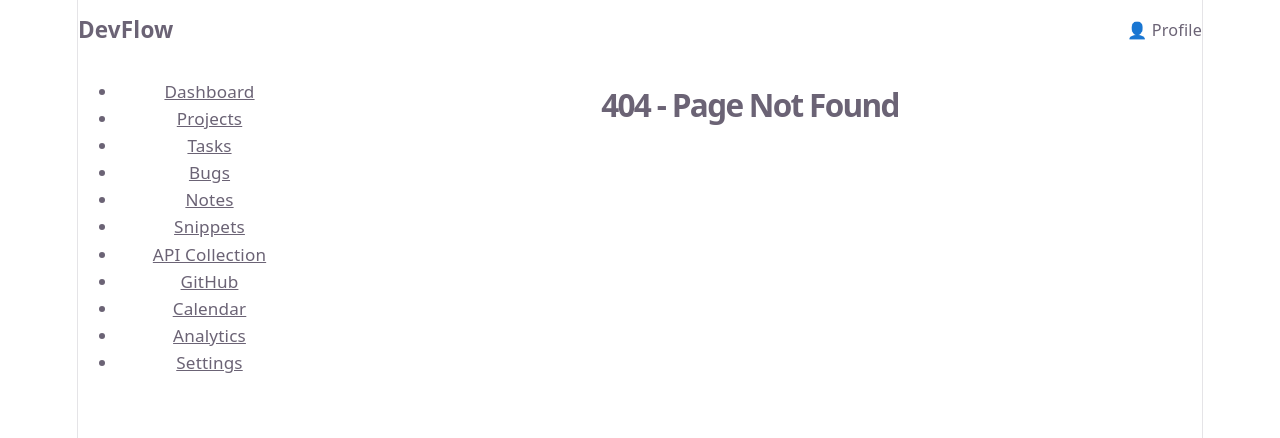
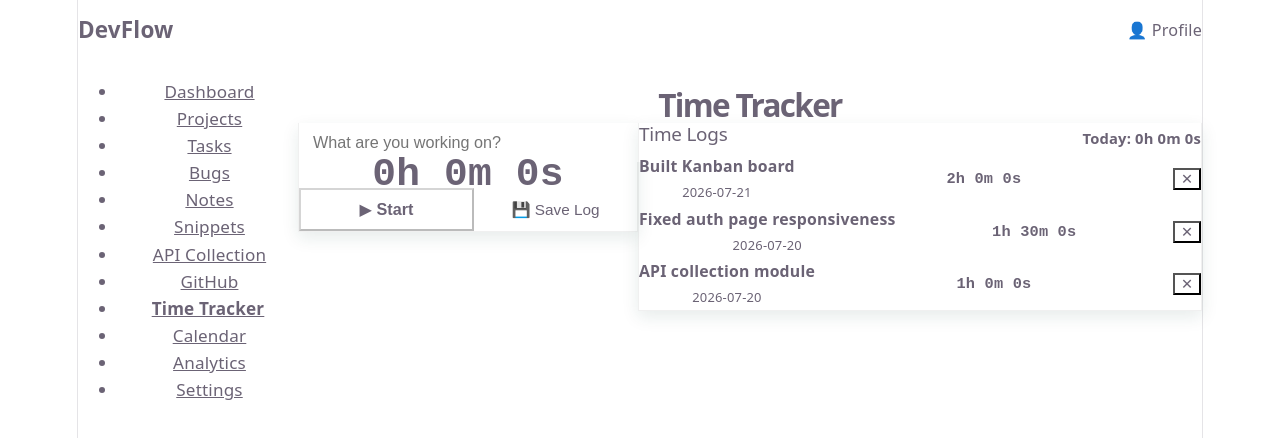
Before and after one commit to Fariss2507/DevFlow, a React (Vite) app: page /time-tracker in a window 1280 px wide. Before the commit this address had no page. Shown: the top 438 px of the page. Built offline with nearby package versions, Linux system fonts and the light colour scheme; the HTML template or start-up script is replaced by a standard one.

Commit message:
feat: add time tracker with start/stop timer and daily logs

```diff
--- a/src/components/Sidebar.jsx
+++ b/src/components/Sidebar.jsx
@@ -10,6 +10,7 @@ const links = [
   { to: '/snippets', label: 'Snippets' },
   { to: '/apis', label: 'API Collection' },
   { to: '/github', label: 'GitHub' },
+  { to: '/time-tracker', label: 'Time Tracker' },
   { to: '/calendar', label: 'Calendar' },
   { to: '/analytics', label: 'Analytics' },
   { to: '/settings', label: 'Settings' },
--- /dev/null
+++ b/src/data/timeTrackerData.js
@@ -0,0 +1,12 @@
+export const initialLogs = [
+  { id: 1, task: 'Built Kanban board', date: '2026-07-21', duration: 7200 }, // seconds
+  { id: 2, task: 'Fixed auth page responsiveness', date: '2026-07-20', duration: 5400 },
+  { id: 3, task: 'API collection module', date: '2026-07-20', duration: 3600 },
+];
+
+export function formatDuration(seconds) {
+  const h = Math.floor(seconds / 3600);
+  const m = Math.floor((seconds % 3600) / 60);
+  const s = seconds % 60;
+  return `${h}h ${m}m ${s}s`;
+}
--- /dev/null
+++ b/src/pages/TimeTracker/LogList.jsx
@@ -0,0 +1,50 @@
+import { motion, AnimatePresence } from 'framer-motion';
+import { formatDuration } from '../../data/timeTrackerData';
+import './TimeTracker.css';
+
+export default function LogList({ logs, onDelete }) {
+  const totalToday = logs
+    .filter((l) => l.date === new Date().toISOString().split('T')[0])
+    .reduce((sum, l) => sum + l.duration, 0);
+
+  return (
+    <motion.div
+      className="log-panel"
+      initial={{ opacity: 0, y: 16 }}
+      animate={{ opacity: 1, y: 0 }}
+      transition={{ duration: 0.4, ease: 'easeOut', delay: 0.1 }}
+    >
+      <div className="log-panel-header">
+        <h2>Time Logs</h2>
+        <span className="today-total">Today: {formatDuration(totalToday)}</span>
+      </div>
+
+      {logs.length === 0 ? (
+        <p className="empty-state">No time logged yet.</p>
+      ) : (
+        <div className="log-list">
+          <AnimatePresence>
+            {logs.map((log) => (
+              <motion.div
+                className="log-item"
+                key={log.id}
+                layout
+                initial={{ opacity: 0, x: -20 }}
+                animate={{ opacity: 1, x: 0 }}
+                exit={{ opacity: 0, x: 20, height: 0 }}
+                transition={{ duration: 0.25 }}
+              >
+                <div>
+                  <div className="log-task">{log.task}</div>
+                  <div className="log-date">{log.date}</div>
+                </div>
+                <div className="log-duration">{formatDuration(log.duration)}</div>
+                <button className="log-delete" onClick={() => onDelete(log.id)}>✕</button>
+              </motion.div>
+            ))}
+          </AnimatePresence>
+        </div>
+      )}
+    </motion.div>
+  );
+}
--- /dev/null
+++ b/src/pages/TimeTracker/TimeTracker.css
@@ -0,0 +1,141 @@
+.time-tracker-layout {
+  display: grid;
+  grid-template-columns: 340px 1fr;
+  gap: var(--spacing-lg);
+  align-items: start;
+}
+
+.timer-box {
+  background: var(--color-surface);
+  border: 1px solid rgba(0, 0, 0, 0.06);
+  border-top: 3px solid var(--color-primary);
+  border-radius: var(--radius-md);
+  padding: var(--spacing-lg);
+  box-shadow: 0 6px 16px rgba(23, 67, 63, 0.1);
+  text-align: center;
+}
+
+.timer-task-input {
+  width: 100%;
+  padding: 10px 14px;
+  border: 1px solid var(--color-border);
+  border-radius: var(--radius-sm);
+  font-size: 0.9rem;
+  margin-bottom: var(--spacing-lg);
+}
+
+.timer-task-input:focus {
+  outline: none;
+  border-color: var(--color-accent);
+}
+
+.timer-display {
+  font-size: 2.2rem;
+  font-weight: 800;
+  color: var(--color-primary-dark);
+  font-family: 'Courier New', monospace;
+  margin-bottom: var(--spacing-lg);
+}
+
+.timer-controls {
+  display: flex;
+  gap: var(--spacing-sm);
+}
+
+.timer-controls button {
+  flex: 1;
+}
+
+.btn-stop {
+  background: #dc2626 !important;
+  color: white !important;
+}
+
+.log-panel {
+  background: var(--color-surface);
+  border: 1px solid rgba(0, 0, 0, 0.06);
+  border-top: 3px solid var(--color-accent);
+  border-radius: var(--radius-md);
+  padding: var(--spacing-lg);
+  box-shadow: 0 6px 16px rgba(23, 67, 63, 0.1);
+}
+
+.log-panel-header {
+  display: flex;
+  justify-content: space-between;
+  align-items: center;
+  margin-bottom: var(--spacing-md);
+}
+
+.log-panel-header h2 {
+  font-size: 1.05rem;
+  color: var(--color-primary-dark);
+}
+
+.today-total {
+  font-size: 0.82rem;
+  font-weight: 700;
+  color: var(--color-accent);
+}
+
+.log-list {
+  display: flex;
+  flex-direction: column;
+  gap: var(--spacing-sm);
+}
+
+.log-item {
+  display: flex;
+  align-items: center;
+  justify-content: space-between;
+  gap: var(--spacing-md);
+  padding: var(--spacing-sm) var(--spacing-md);
+  background: var(--color-bg);
+  border-radius: var(--radius-sm);
+}
+
+.log-task {
+  font-size: 0.88rem;
+  color: var(--color-text);
+  font-weight: 600;
+}
+
+.log-date {
+  font-size: 0.72rem;
+  color: var(--color-text-muted);
+}
+
+.log-duration {
+  font-size: 0.85rem;
+  color: var(--color-primary-dark);
+  font-weight: 700;
+  font-family: 'Courier New', monospace;
+}
+
+.log-delete {
+  background: none;
+  color: var(--color-text-muted);
+  font-size: 0.8rem;
+}
+
+.log-delete:hover {
+  color: #991b1b;
+}
+
+/* ---------- Responsive ---------- */
+
+@media (max-width: 900px) {
+  .time-tracker-layout {
+    grid-template-columns: 1fr;
+  }
+}
+
+@media (max-width: 480px) {
+  .log-item {
+    flex-wrap: wrap;
+  }
+
+  .timer-display {
+    font-size: 1.8rem;
+  }
+}
--- /dev/null
+++ b/src/pages/TimeTracker/TimeTracker.jsx
@@ -0,0 +1,28 @@
+import { useState } from 'react';
+import Timer from './Timer';
+import LogList from './LogList';
+import { initialLogs } from '../../data/timeTrackerData';
+import './TimeTracker.css';
+
+export default function TimeTracker() {
+  const [logs, setLogs] = useState(initialLogs);
+
+  const handleLogSaved = (log) => {
+    setLogs([log, ...logs]);
+  };
+
+  const handleDelete = (id) => {
+    setLogs(logs.filter((l) => l.id !== id));
+  };
+
+  return (
+    <div className="page">
+      <h1>Time Tracker</h1>
+
+      <div className="time-tracker-layout">
+        <Timer onLogSaved={handleLogSaved} />
+        <LogList logs={logs} onDelete={handleDelete} />
+      </div>
+    </div>
+  );
+}
--- /dev/null
+++ b/src/pages/TimeTracker/Timer.jsx
@@ -0,0 +1,107 @@
+import { useState, useEffect, useRef } from 'react';
+import { motion, AnimatePresence } from 'framer-motion';
+import { formatDuration } from '../../data/timeTrackerData';
+import './TimeTracker.css';
+
+export default function Timer({ onLogSaved }) {
+  const [taskName, setTaskName] = useState('');
+  const [seconds, setSeconds] = useState(0);
+  const [running, setRunning] = useState(false);
+  const intervalRef = useRef(null);
+
+  useEffect(() => {
+    if (running) {
+      intervalRef.current = setInterval(() => {
+        setSeconds((s) => s + 1);
+      }, 1000);
+    } else {
+      clearInterval(intervalRef.current);
+    }
+    return () => clearInterval(intervalRef.current);
+  }, [running]);
+
+  const handleStart = () => {
+    if (!taskName.trim()) return;
+    setRunning(true);
+  };
+
+  const handleStop = () => {
+    setRunning(false);
+  };
+
+  const handleSave = () => {
+    if (seconds === 0) return;
+    onLogSaved({
+      id: Date.now(),
+      task: taskName || 'Untitled task',
+      date: new Date().toISOString().split('T')[0],
+      duration: seconds,
+    });
+    setSeconds(0);
+    setTaskName('');
+    setRunning(false);
+  };
+
+  return (
+    <motion.div
+      className="timer-box"
+      initial={{ opacity: 0, y: 16 }}
+      animate={{ opacity: 1, y: 0 }}
+      transition={{ duration: 0.4, ease: 'easeOut' }}
+    >
+      <input
+        type="text"
+        className="timer-task-input"
+        placeholder="What are you working on?"
+        value={taskName}
+        onChange={(e) => setTaskName(e.target.value)}
+        disabled={running}
+      />
+
+      <motion.div
+        className="timer-display"
+        animate={running ? { scale: [1, 1.03, 1] } : { scale: 1 }}
+        transition={running ? { duration: 1, repeat: Infinity, ease: 'easeInOut' } : {}}
+      >
+        {formatDuration(seconds)}
+      </motion.div>
+
+      <div className="timer-controls">
+        <AnimatePresence mode="wait">
+          {!running ? (
+            <motion.button
+              key="start"
+              className="btn-primary"
+              onClick={handleStart}
+              disabled={!taskName.trim()}
+              whileHover={{ scale: 1.03 }}
+              whileTap={{ scale: 0.97 }}
+            >
+              ▶ Start
+            </motion.button>
+          ) : (
+            <motion.button
+              key="stop"
+              className="btn-danger btn-stop"
+              onClick={handleStop}
+              whileHover={{ scale: 1.03 }}
+              whileTap={{ scale: 0.97 }}
+            >
+              ⏸ Stop
+            </motion.button>
+          )}
+        </AnimatePresence>
+
+        <motion.button
+          className="btn-secondary"
+          onClick={handleSave}
+          disabled={seconds === 0 || running}
+          whileHover={{ scale: 1.03 }}
+          whileTap={{ scale: 0.97 }}
+        >
+          💾 Save Log
+        </motion.button>
+      </div>
+    </motion.div>
+  );
+}
--- a/src/routes/AppRoutes.jsx
+++ b/src/routes/AppRoutes.jsx
@@ -14,6 +14,7 @@ import Settings from '../pages/Settings/Settings';
 import NotFound from '../pages/NotFound';
 import ResetPassword from '../pages/Auth/ResetPassword';
 import GitHubPage from '../pages/GitHub/GitHubPage';
+import TimeTracker from '../pages/TimeTracker/TimeTracker';
 
 export default function AppRoutes() {
   return (
@@ -31,6 +32,7 @@ export default function AppRoutes() {
       <Route path="/snippets" element={<Snippets />} />
       <Route path="/apis" element={<Apis />} />
       <Route path="/github" element={<GitHubPage />} />
+      <Route path="/time-tracker" element={<TimeTracker />} />
       <Route path="/calendar" element={<CalendarPage />} />
       <Route path="/analytics" element={<Analytics />} />
       <Route path="/settings" element={<Settings />} />
```
